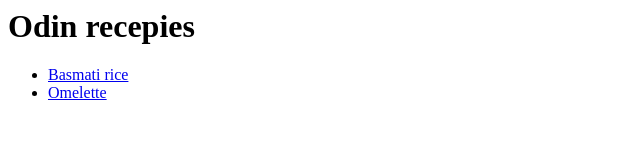
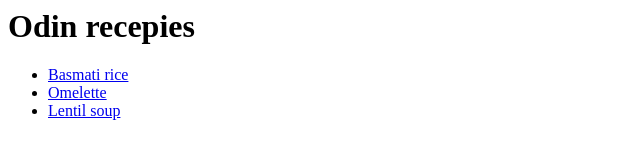
Before and after one commit to bozhidarrr/odin-recepies, a plain HTML site: page index.html in a window 1280 px wide. Shown: the whole page, without its empty margins (0-640 px from the left). Drawn offline with Linux system fonts and the light colour scheme.

Commit message:
Link lentil soup recepie to index

```diff
--- a/index.html
+++ b/index.html
@@ -9,6 +9,7 @@
         <ul>
             <li><a href="./recpies/basmati-rice.html"> Basmati rice</a></li>
             <li><a href="./recpies/omelette.html">Omelette</a></li>
+            <li><a href="./recpies/lentils-soup.html">Lentil soup</a></li>
         </ul>
 
     </body>
```
